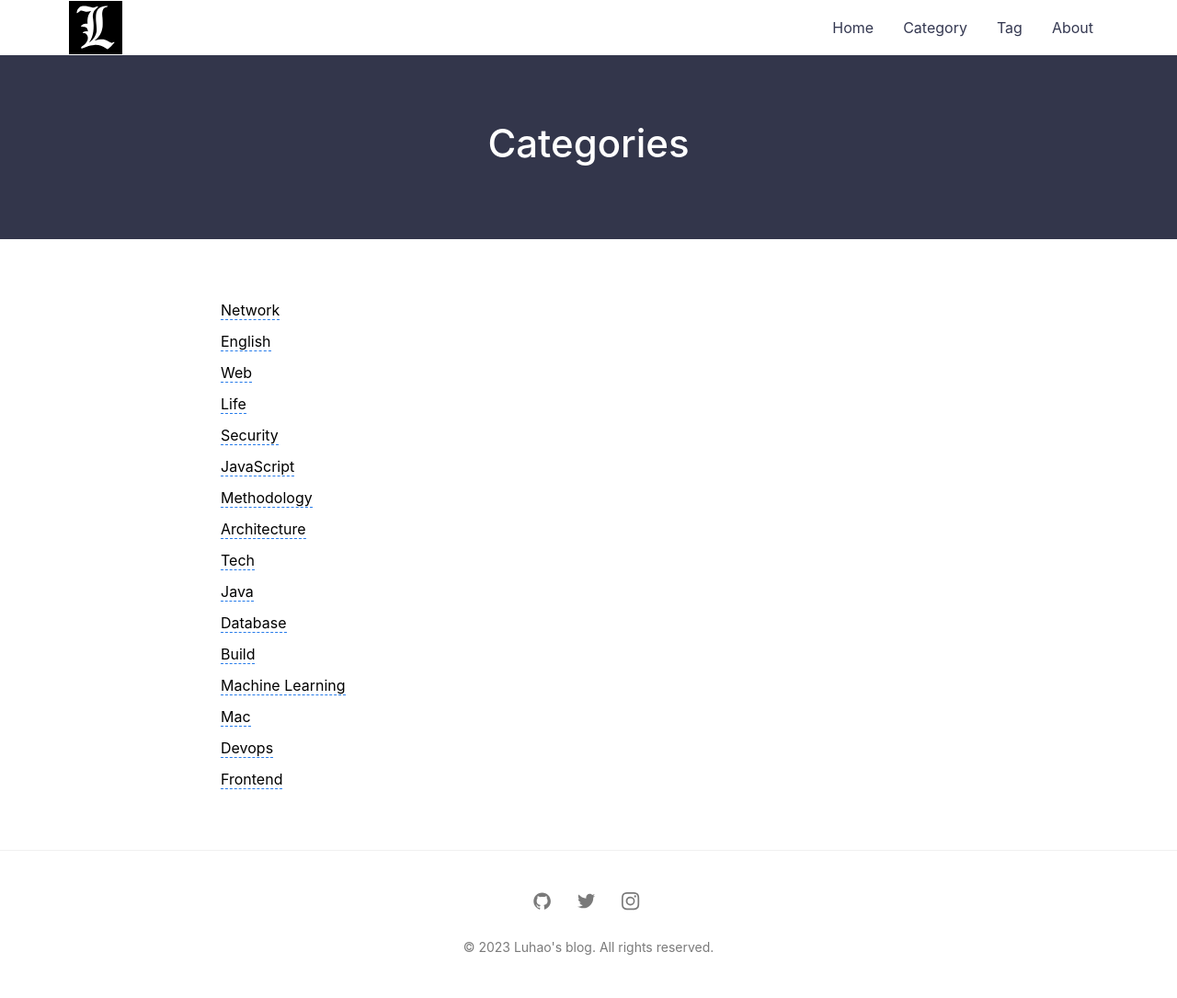
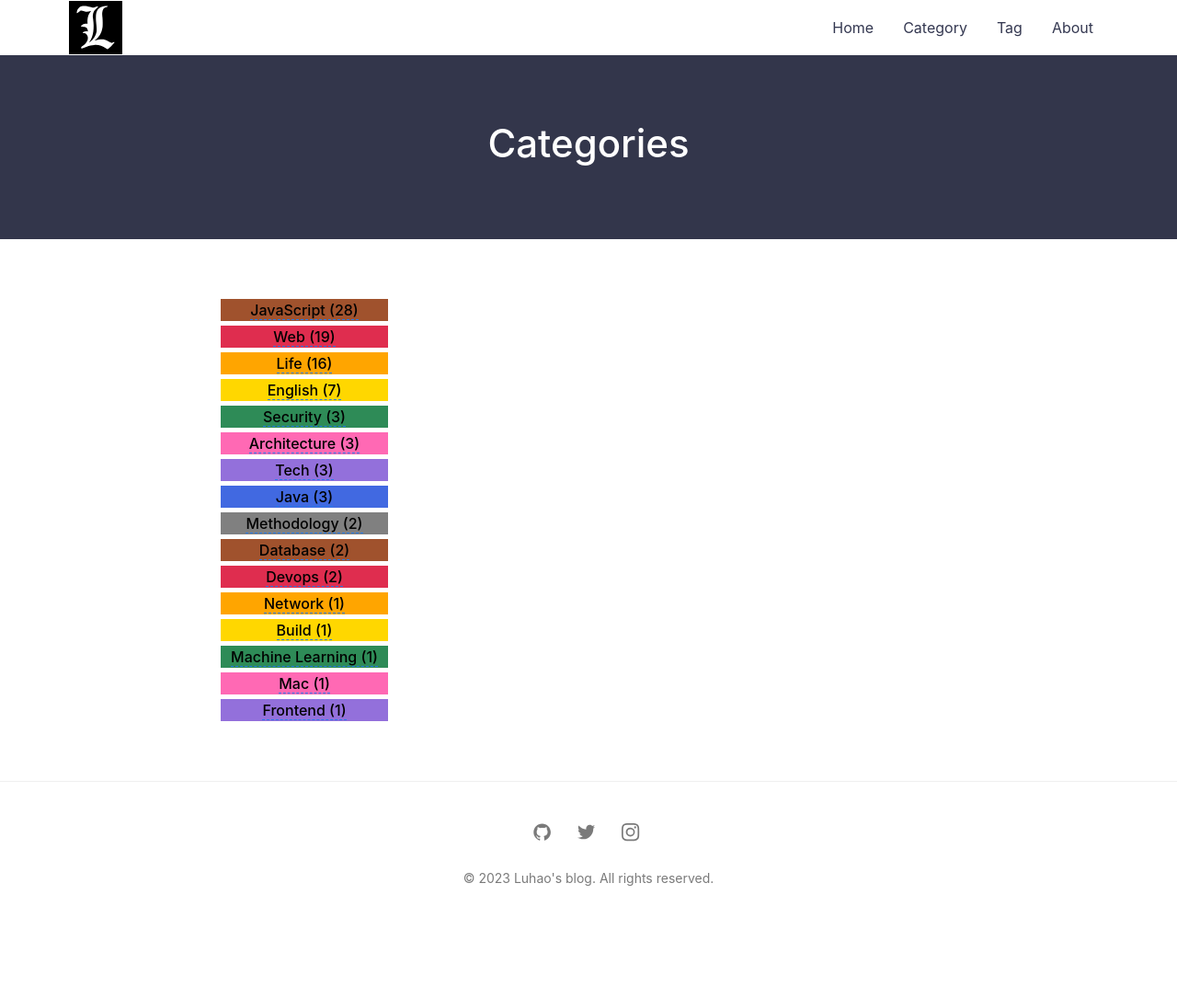
Before and after one commit to luhao-yang/luhao-yang.github.io, a Jekyll site: the page built from categories.md, in a window 1280 px wide. Shown: the whole page at 92% size. Built offline with Jekyll 4.4.1, drawn with Linux system fonts in a browser that asks for light colours; after the commit the page ends 1010 px from its top, so only the background shows below that.

Commit message:
sorting bugfix and category restyling

```diff
--- a/assets/css/categories.css
+++ b/assets/css/categories.css
@@ -1,5 +1,5 @@
 #category-names{
-
+  font-weight: 500;
 }
 
 #category-names a:hover {
@@ -7,12 +7,49 @@
 }
 
 .category-button {
-  padding: 5px 0;
+  margin: 5px 0;
   color:black;
-  text-decoration: none;
   border: 0;
+  background-color: Gold;
+  text-align: center;
 }
 
-.category-details {
-  font-weight: bold;
+.category-button a {
+  text-decoration: none;
 }
+
+.yellow {
+  background-color: Gold;
+}
+
+.blue {
+  background-color: royalblue;
+}
+
+.green {
+  background-color: seagreen;
+}
+
+.red {
+  background-color: #df2d4f;
+}
+
+.pink {
+  background-color: HotPink;
+}
+
+.sienna {
+  background-color: Sienna;
+}
+
+.mediumPurple {
+  background-color: MediumPurple;
+}
+
+.orange{
+  background-color: Orange;
+}
+
+.gray {
+  background-color: Gray;
+}
--- a/categories.md
+++ b/categories.md
@@ -7,13 +7,68 @@
 <link rel="stylesheet" href="/assets/css/categories.css">
 <script type="text/javascript" src="/assets/js/common.js"></script>
 
+
+{% assign sorted_cg_array = '' | split: '' %}
+
+{% for cg in site.categories %}
+  {% assign current_cg_name = cg[0]  %}
+  {% assign current_cg_size = cg[1].size %}
+
+  {% assign sorted_cg_array = sorted_cg_array | push: current_cg_name %}
+
+  {% if sorted_cg_array.size < 2 %}
+    {% continue %}
+  {% endif %}
+
+  {% assign sorted_array_length = sorted_cg_array.size | plus: 0 %}
+  {% assign sorted_array_length_minusone = sorted_array_length | minus: 1 %}
+
+    {% for i in (1..sorted_array_length_minusone) %}
+      {% assign index = sorted_array_length_minusone | minus: i %}
+      {% assign index_addone = index | plus:1 %}
+      {% assign index_cg_name = sorted_cg_array[index]  %}
+      {% assign index_addone_cg_name = sorted_cg_array[index_addone]  %}
+      {% assign index_cg_size = site.categories[index_cg_name].size  %}
+      {% assign index_addone_cg_size = site.categories[index_addone_cg_name].size  %}
+
+
+      {% if index_cg_size < index_addone_cg_size %}
+        {% assign orginal_value_at_index = sorted_cg_array[index] %}
+        {% assign orginal_value_at_index_addone = sorted_cg_array[index_addone] %}
+
+        {% assign newArray = '' | split: '' %}
+        {% for c in sorted_cg_array %}
+          {% if forloop.index0 == index %}
+            {% assign newArray = newArray | push: orginal_value_at_index_addone %}
+          {% elsif forloop.index0 == index_addone %}
+            {% assign newArray = newArray | push: orginal_value_at_index %}
+          {% else %}
+            {% assign newArray = newArray | push: c  %}
+          {% endif %}
+        {% endfor %}
+        {% assign sorted_cg_array = newArray %}
+
+      {% else%}
+        {% break %}
+      {% endif %}
+
+    {% endfor %}
+
+{% endfor %}
+
+
 <div id="category-container" class="container text-left">
   <div class="row">
     <div id="category-names" class="col col-3">
-      {% for category in site.categories %}
-        {% capture category_name %}{{ category | first }}{% endcapture %}
-        {% capture category_name_for_id %}{{ category | first | slugify | downcase  }}{% endcapture %}
-        <div class="category-button"><a onclick="showCategoryList('{{ category_name_for_id }}')">{{ category_name }}</a>
+      {% for category_name in sorted_cg_array %}
+        {% assign index = forloop.index0 | modulo:9 %}
+        {% assign colors = "sienna,red,orange,yellow,green,pink,mediumPurple,blue,gray" | split: ","  %}
+
+        {% capture category_name_for_id %}{{ category_name | slugify | downcase  }}{% endcapture %}
+        {% assign category_size = site.categories[category_name].size %}
+
+
+        <div class="category-button {{ colors[index] }}"><a onclick="showCategoryList('{{ category_name_for_id }}')">{{ category_name }} ({{ category_size }})</a>
         </div>
 
       {% endfor %}
```
Also changed, not shown: _posts/blogs-2023/2023-01-10-liquid.md (+13 -4 lines), tags.md (+12 -5 lines).
